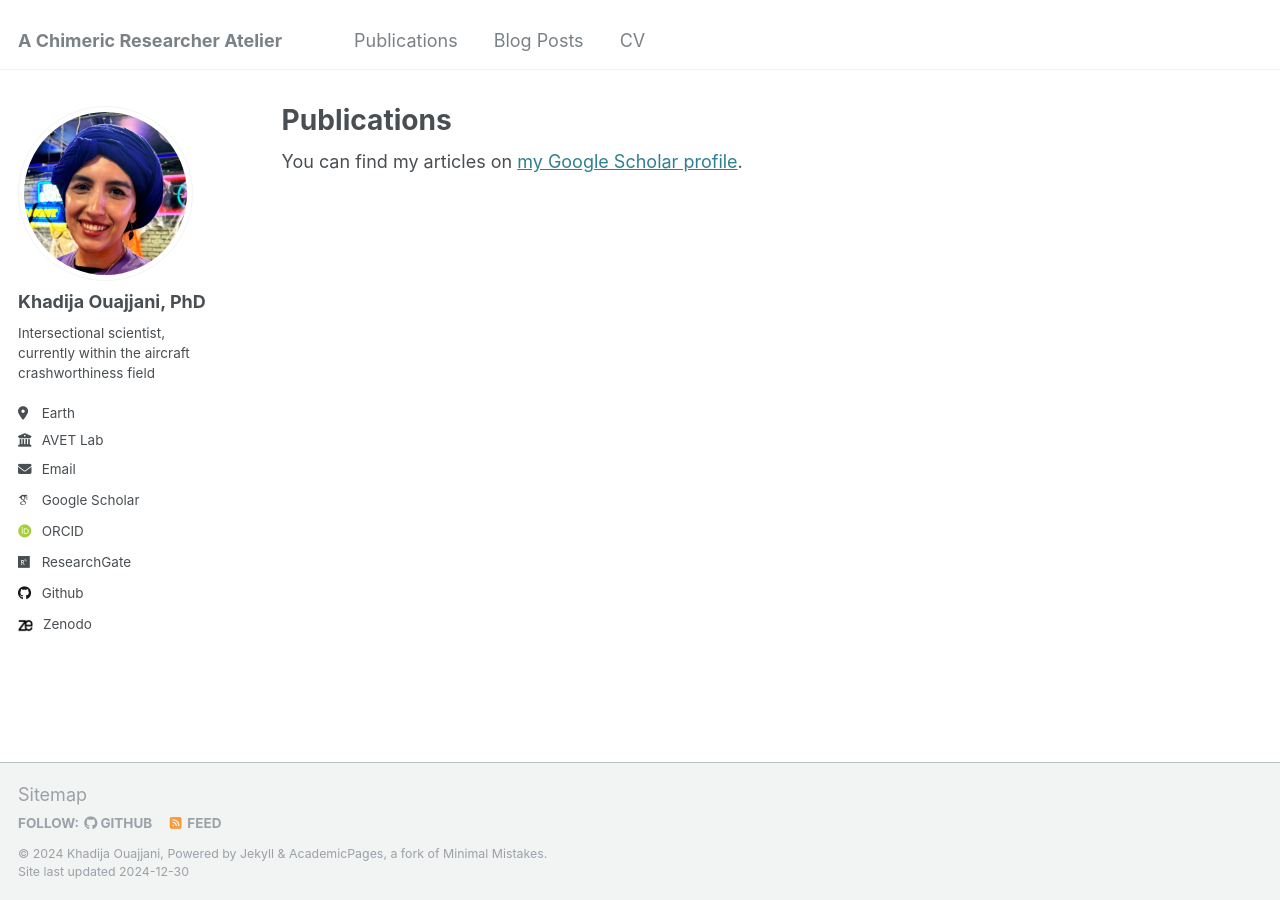
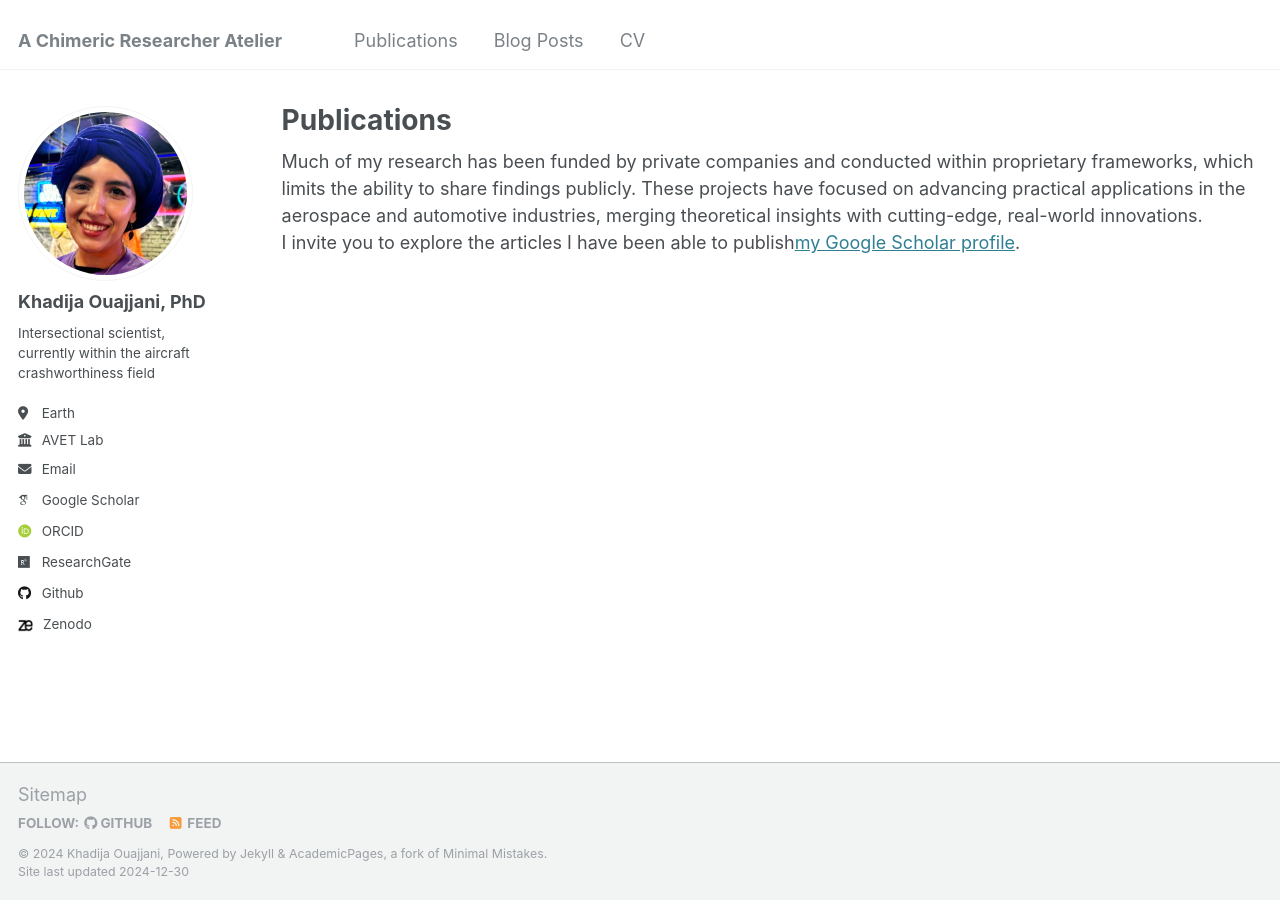
Before and after one commit to drko-curius/drko-curius.github.io, a Jekyll site: the page built from _pages/publications.html, in a window 1280 px wide. Built offline with Jekyll 4.4.1, drawn with Linux system fonts in a browser that asks for light colours; some web fonts are replaced.

Commit message:
Update publications.html

```diff
--- a/_pages/publications.html
+++ b/_pages/publications.html
@@ -5,8 +5,11 @@ permalink: /publications/
 author_profile: true
 ---
 
+Much of my research has been funded by private companies and conducted within proprietary frameworks, which limits the ability to share findings publicly.
+These projects have focused on advancing practical applications in the aerospace and automotive industries, merging theoretical insights with cutting-edge, real-world innovations.
+
 {% if site.author.googlescholar %}
-  <div class="wordwrap">You can find my articles on <a href="{{site.author.googlescholar}}">my Google Scholar profile</a>.</div>
+  <div class="wordwrap">I invite you to explore the articles I have been able to publish<a href="{{site.author.googlescholar}}">my Google Scholar profile</a>.</div>
 {% endif %}
 
 {% include base_path %}
```
